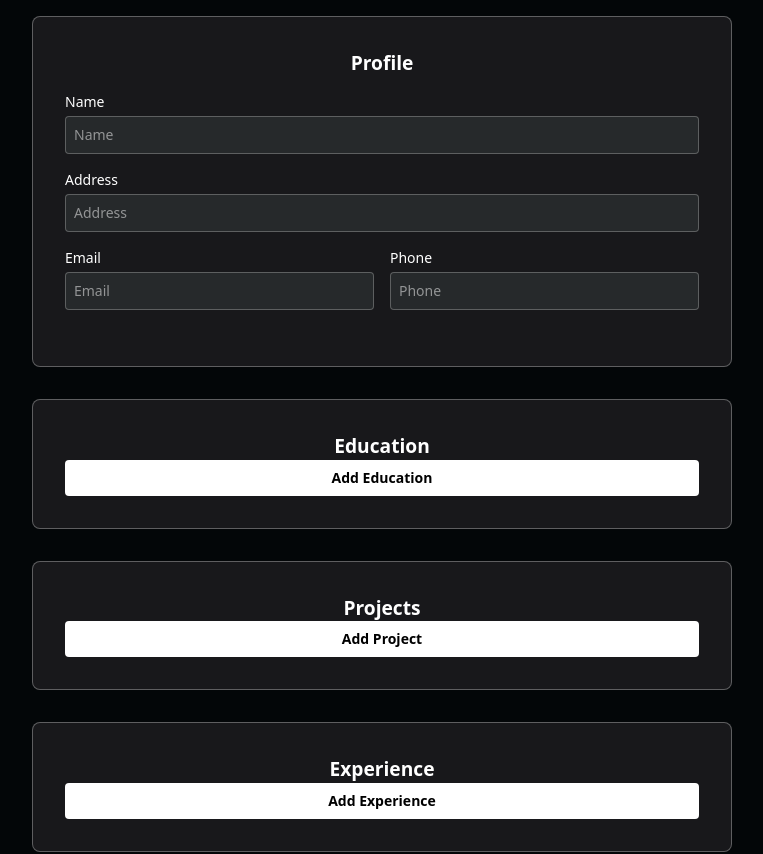
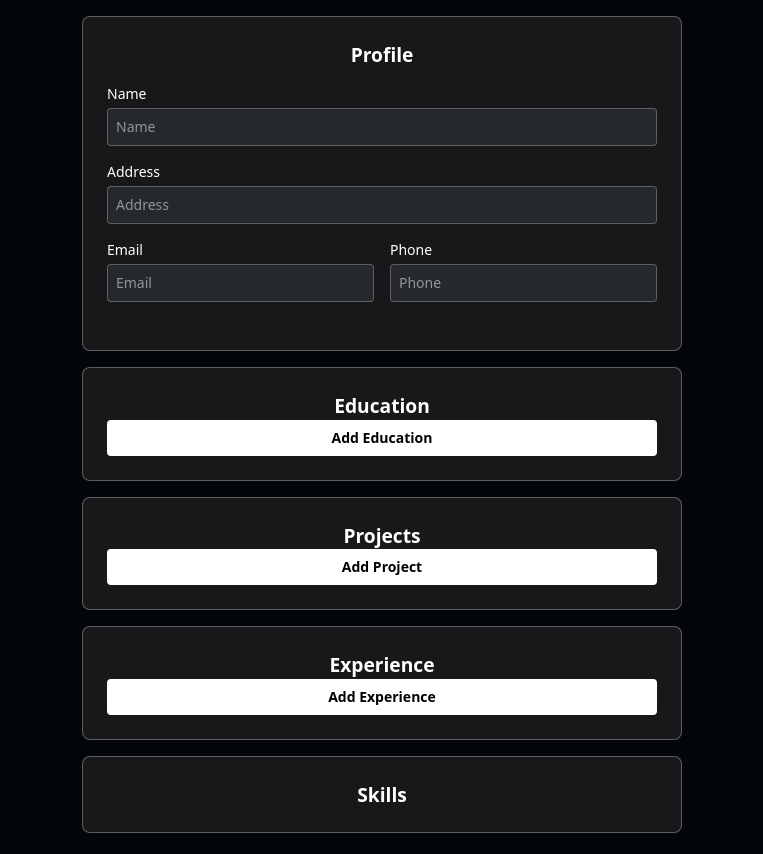
Before and after one commit to cedorikku/react-resume-builder, a React (Vite) app: page / in a window 1280 px wide. Shown: the top 854 px of the page, without its empty margins (258-1021 px from the left). Built offline with nearby package versions, Linux system fonts and the light colour scheme.

Commit message:
Tweak spaces and sizes

```diff
--- a/src/App.jsx
+++ b/src/App.jsx
@@ -306,7 +306,6 @@ function App() {
     return (
         <div className="flex flex-wrap justify-center gap-8 p-8">
             <Form props={props} />
-
             <Print props={props.states} />
         </div>
     );
--- a/src/Form.jsx
+++ b/src/Form.jsx
@@ -25,7 +25,7 @@ const Form = ({ props }) => {
     } = props;
 
     return (
-        <form className="form min-w-350 flex-none text-sm text-white">
+        <form className="form min-w-300 flex-none text-sm text-white">
             <FormSection name="Profile">
                 <div className="input-group">
                     <Input
@@ -351,6 +351,7 @@ const Form = ({ props }) => {
                 />
             </FormSection>
 
+            {/* TODO skills with category bullet point section */}
             <FormSection name="Skills"></FormSection>
         </form>
     );
--- a/src/components/layouts/FormSection.jsx
+++ b/src/components/layouts/FormSection.jsx
@@ -2,7 +2,7 @@ export const FormSection = ({ name, children }) => {
     return (
         <section
             id={name.toLowerCase() + '-form'}
-            className="mb-16 rounded-lg border border-white/30 bg-zinc-900 p-16"
+            className="mb-8 rounded-lg border border-white/30 bg-zinc-900 p-12"
         >
             <h2 className="flex justify-center font-bold">{name}</h2>
             {children}
```
